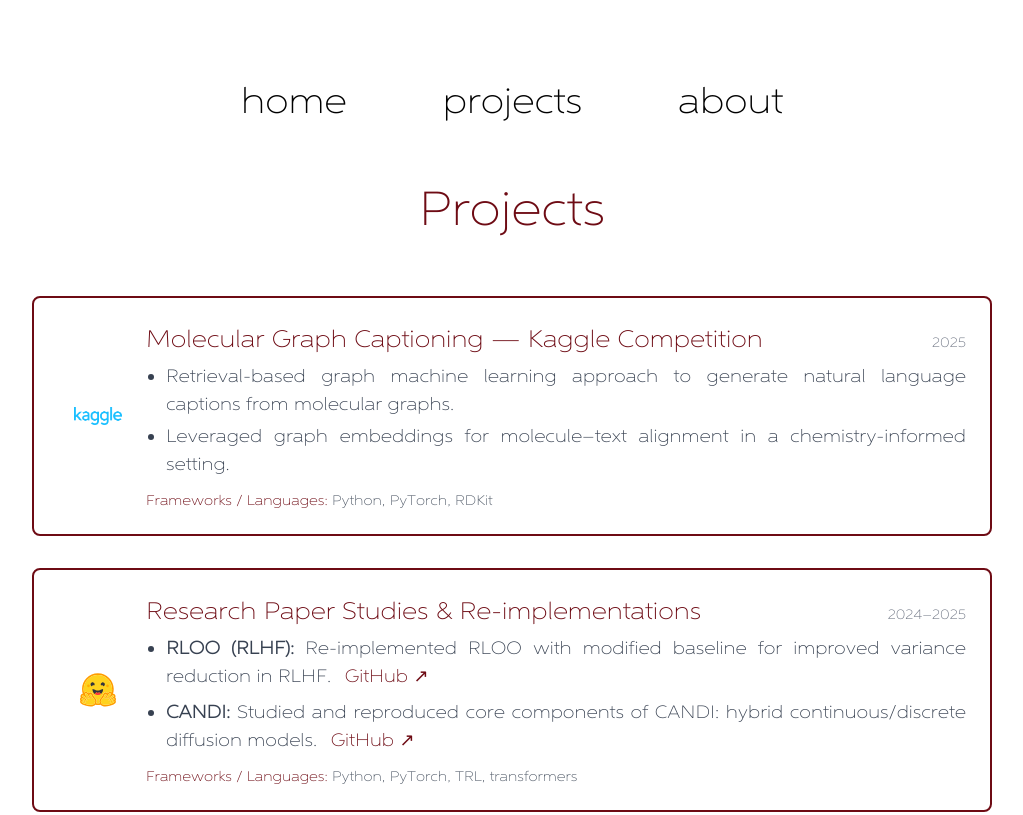
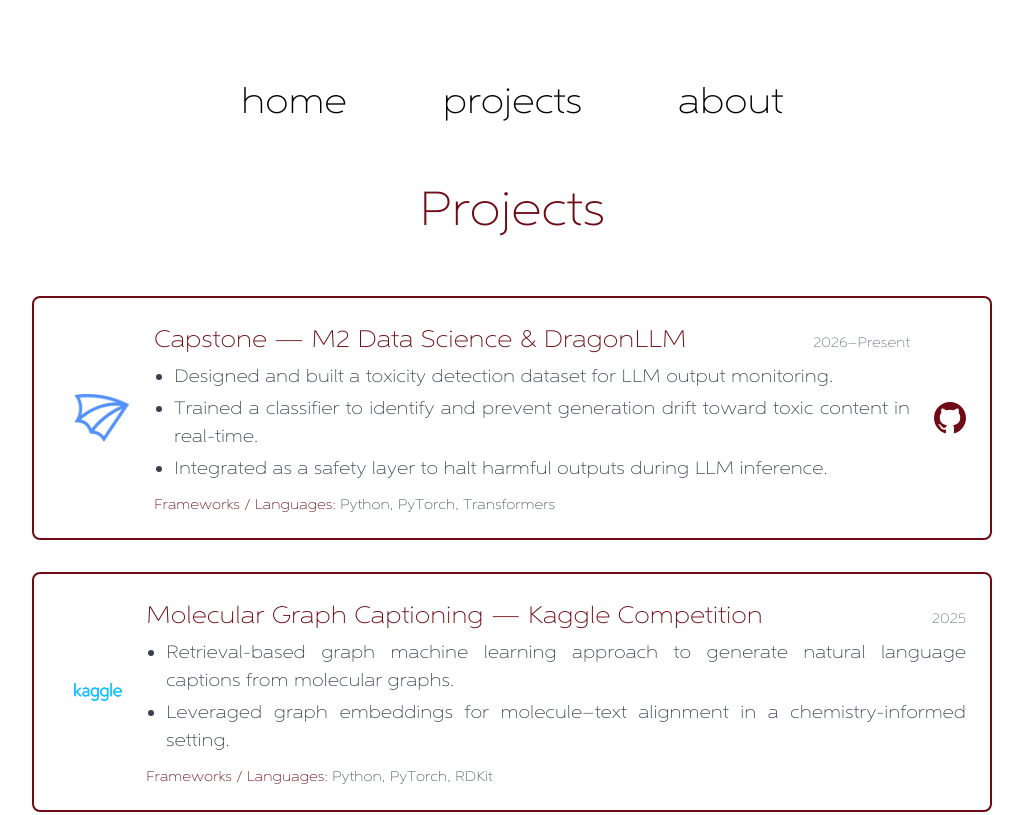
Before and after one commit to vemz/vemz.github.io, an Astro site: page /projects in a window 1280 px wide. Shown: the top 815 px of the page, without its empty margins (128-1151 px from the left). Built offline with nearby package versions, Linux system fonts and the light colour scheme; Astro itself is replaced by a stand-in of ours.

Commit message:
dragonllm

```diff
--- a/src/pages/projects.astro
+++ b/src/pages/projects.astro
@@ -19,6 +19,46 @@ import GraphIcon from '../components/GraphIcon';
       <h2 class="text-3xl sm:text-4xl md:text-5xl font-light text-center mb-8 sm:mb-12 md:mb-16 text-[#6E0B14]">Projects</h2>
 
       <div class="flex flex-col gap-6 sm:gap-8">
+        {/* Capstone — M2 Data Science & DragonLLM — Toxicity Detector */}
+        <a
+          href="https://github.com/vemz/capstone_dragonllm"
+          target="_blank"
+          rel="noopener noreferrer"
+          class="project-card group block w-full p-4 sm:p-5 md:p-6 border-2 border-[#6E0B14] rounded-lg transition-all duration-300 hover:bg-[#6E0B14] hover:bg-opacity-5 hover:shadow-lg hover:scale-[1.02] cursor-pointer"
+          aria-label="Open DragonLLM Capstone project on GitHub"
+        >
+          <div class="flex flex-col sm:flex-row items-start sm:items-center gap-4 sm:gap-6">
+            {/* Image d'illustration */}
+            <div class="flex-shrink-0 w-14 h-12 sm:w-13 sm:h-13 flex items-center justify-center mx-auto sm:mx-0 sm:ml-4">
+              <img src="/images/dragonllm.png" alt="DragonLLM logo" class="w-full h-full object-cover object-left" />
+            </div>
+
+            {/* Contenu du projet */}
+            <div class="flex-grow w-full">
+              <div class="flex flex-col sm:grid sm:grid-cols-[1fr_auto] sm:items-baseline mb-2 gap-1">
+                <h3 class="text-lg sm:text-xl md:text-2xl font-medium text-[#6E0B14] group-hover:text-[#8B1520] transition-colors">Capstone — M2 Data Science & DragonLLM</h3>
+                <span class="text-sm text-gray-500 font-medium whitespace-nowrap">2026–Present</span>
+              </div>
+              <div class="text-gray-700 text-base sm:text-lg leading-relaxed mb-3">
+                <ul class="list-disc list-outside ml-5 space-y-1 text-justify">
+                  <li>Designed and built a toxicity detection dataset for LLM output monitoring.</li>
+                  <li>Trained a classifier to identify and prevent generation drift toward toxic content in real-time.</li>
+                  <li>Integrated as a safety layer to halt harmful outputs during LLM inference.</li>
+                </ul>
+              </div>
+              <div class="text-xs sm:text-sm text-gray-600">
+                <span class="font-medium text-[#6E0B14]">Frameworks / Languages:</span> Python, PyTorch, Transformers
+              </div>
+            </div>
+            {/* GitHub icon on the right (visible on all sizes) */}
+            <div class="flex-shrink-0 text-[#6E0B14] group-hover:text-[#8B1520] transition-colors">
+              <svg class="w-6 h-6 sm:w-7 sm:h-7 md:w-8 md:h-8" fill="currentColor" viewBox="0 0 24 24" aria-hidden="true">
+                <path d="M12 0c-6.626 0-12 5.373-12 12 0 5.302 3.438 9.8 8.207 11.387.599.111.793-.261.793-.577v-2.234c-3.338.726-4.033-1.416-4.033-1.416-.546-1.387-1.333-1.756-1.333-1.756-1.089-.745.083-.729.083-.729 1.205.084 1.839 1.237 1.839 1.237 1.07 1.834 2.807 1.304 3.492.997.107-.775.418-1.305.762-1.604-2.665-.305-5.467-1.334-5.467-5.931 0-1.311.469-2.381 1.236-3.221-.124-.303-.535-1.524.117-3.176 0 0 1.008-.322 3.301 1.23.957-.266 1.983-.399 3.003-.404 1.02.005 2.047.138 3.006.404 2.291-1.552 3.297-1.23 3.297-1.23.653 1.653.242 2.874.118 3.176.77.84 1.235 1.911 1.235 3.221 0 4.609-2.807 5.624-5.479 5.921.43.372.823 1.102.823 2.222v3.293c0 .319.192.694.801.576 4.765-1.589 8.199-6.086 8.199-11.386 0-6.627-5.373-12-12-12z"/>
+              </svg>
+            </div>
+          </div>
+        </a>
+
         {/* Molecular Graph Captioning — Kaggle Competition, 2025 */}
         <div
           class="project-card group block w-full p-4 sm:p-5 md:p-6 border-2 border-[#6E0B14] rounded-lg transition-all duration-300 hover:bg-[#6E0B14] hover:bg-opacity-5 hover:shadow-lg hover:scale-[1.02]"
```
Also changed, not shown: public/images/dragonllm.png (added).
